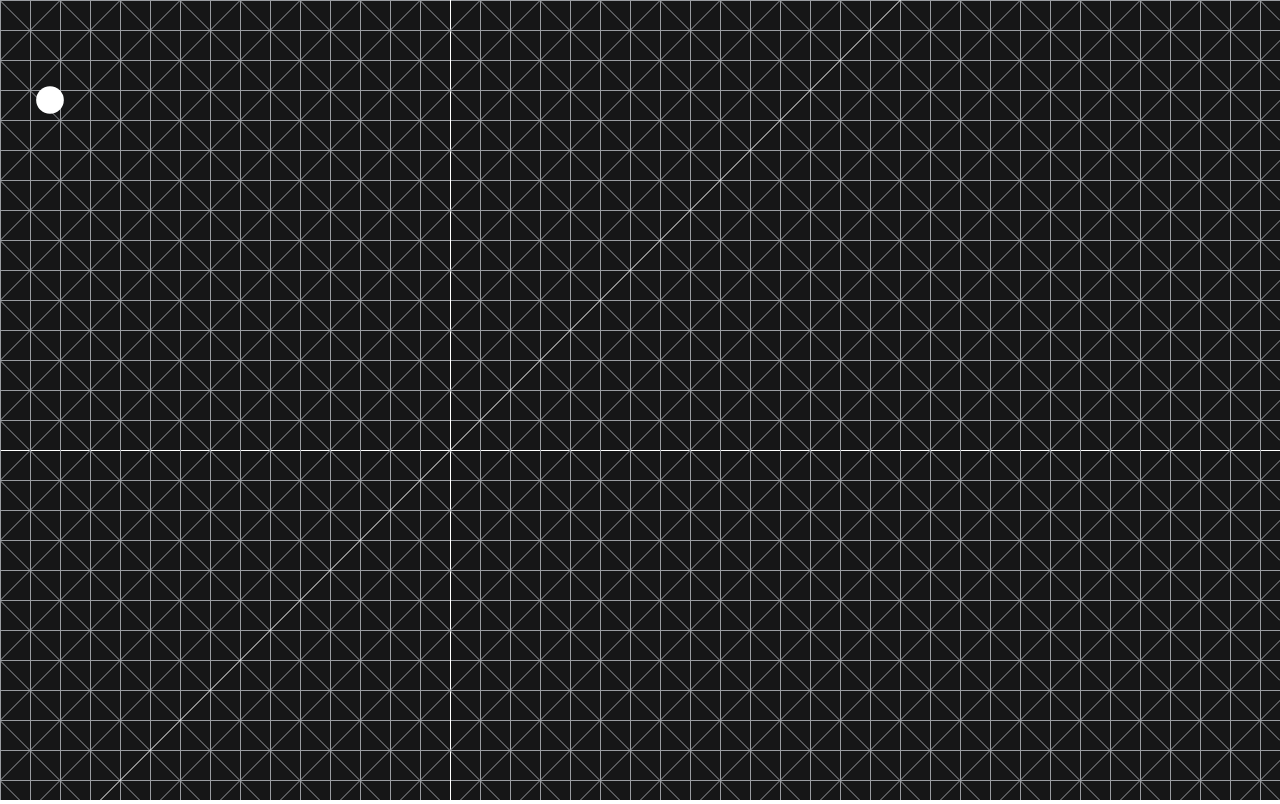
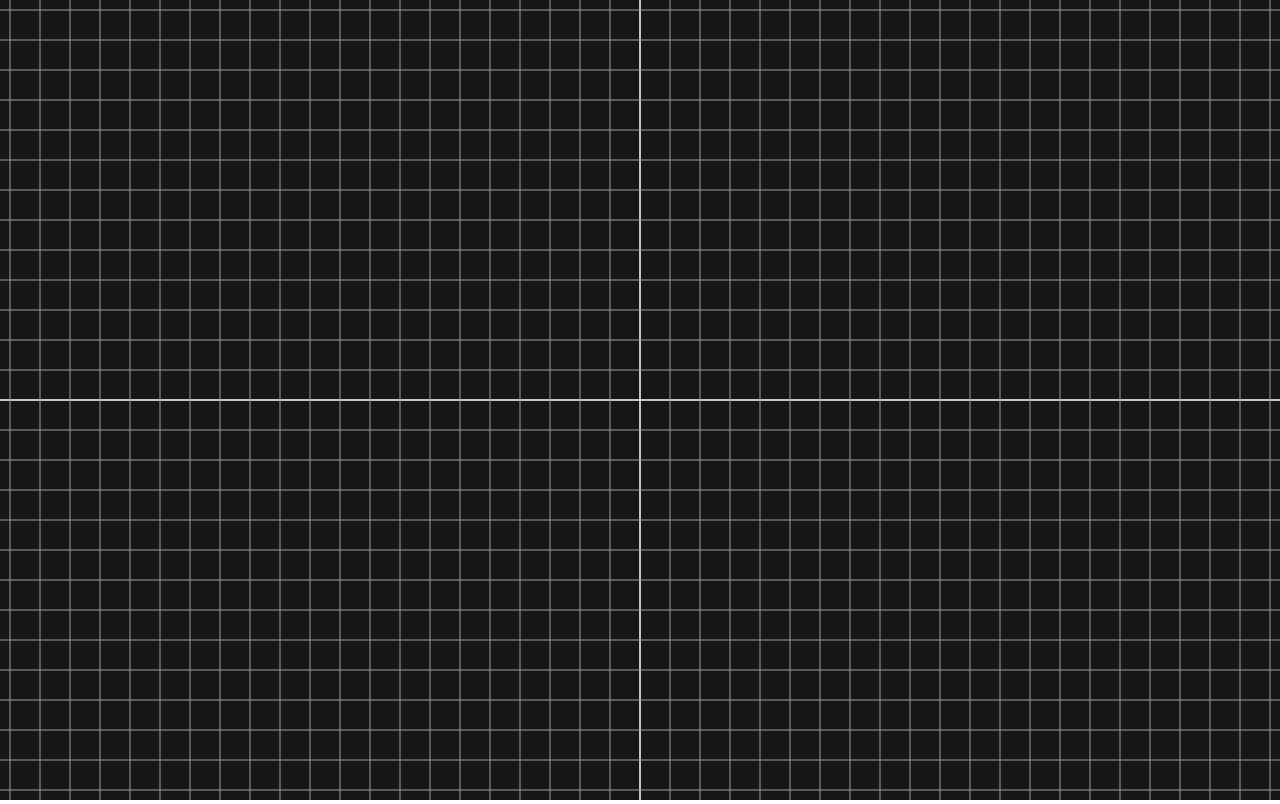
Before and after one commit to SimpsonThomas/maths-web, a React (Create React App) app: page / in a window 1280 px wide. Built offline with nearby package versions, Linux system fonts and the light colour scheme.

Commit message:
Simpler grid generation

```diff
--- a/src/Components/canvas.js
+++ b/src/Components/canvas.js
@@ -20,49 +20,29 @@ const Canvas = props => {
         ctx.fill()
     }
 
+    const drawLine = (ctx, start, end, colour) => {
+        ctx.beginPath()
+        ctx.strokeStyle = colour
+        ctx.moveTo(start.x, start.y)
+        ctx.lineTo(end.x, end.y)
+        ctx.stroke()
+    }
+
     const grid = (ctx) => {
-        ctx.fillStyle = 'black'
-
-        //ctx.drawRect(0,0)
         let gridSize = gridProps.size
-        var startX = gridProps.startX
-        let startY = gridProps.startY
-
-
         let width = ctx.canvas.width
         let height = ctx.canvas.height
 
-        let linesX = Math.floor(height/gridSize)
-        let linesY = Math.floor(width/gridSize)
+        for (let i=0; i*gridSize<=Math.max(height/2,width/2); i++) {
+            let colour = i==0 ? gridProps.majorAxColour : gridProps.minorAxColour
 
-        let X = {lines:linesX, startOther: startY, axis:'X'}
-        let Y = {lines:linesY, startOther: startX, axis:'Y'}
+            // x gridlines
+            drawLine(ctx, {x:-width/2,y:i*gridSize}, {x:width/2,y:i*gridSize}, colour)
+            drawLine(ctx, {x:-width/2,y:-i*gridSize}, {x:width/2,y:-i*gridSize}, colour)
 
-        for (const j in [X,Y]) {
-            let ax = [X,Y][j]
-            for (let i =-100; i<=100*ax.lines; i++){
-                ctx.beginPath()
-                ctx.lineWidth=1;
-
-                let start, end
-
-                if (ax.axis == 'X') {
-                    start ={x: 0, y: gridSize*i+0.5}
-                    end = {x:width, y:gridSize*i+0.5}
-                } else {
-                    start = {x:gridSize*i+0.5,y:0}
-                    end = {x:gridSize*i+0.5,y:height}
-                }
-
-                if (i== ax.startOther) {
-                    ctx.strokeStyle = gridProps.majorAxColour
-                }
-                else ctx.strokeStyle = gridProps.minorAxColour
-
-                ctx.moveTo(start.x, start.y)
-                ctx.lineTo(end.x, end.y)
-                ctx.stroke()
-            }
+            // y gridlines
+            drawLine(ctx, {y:-height/2,x:i*gridSize}, {y:height/2,x:i*gridSize}, colour)
+            drawLine(ctx, {y:-height/2,x:-i*gridSize}, {y:height/2,x:-i*gridSize}, colour)
         }
     }
 
@@ -130,14 +110,17 @@ const Canvas = props => {
         let animationFrameId
 
 
+        context.translate(canvas.width/2, canvas.height/2)
+
+
         const render = () => {
             frameCount++
-            context.clearRect(0,0,context.canvas.width,context.canvas.height)
+            context.clearRect(-canvas.width, -canvas.height,context.canvas.width,context.canvas.height)
             context.fillStyle = gridProps.backgroundColour
-            context.fillRect(0, 0, canvas.width+1, canvas.height+1)
+            context.fillRect(-canvas.width/2, -canvas.height/2, canvas.width, canvas.height)
             grid(context)
-            offSetGrid(context)
-            draw(context,frameCount)
+            //offSetGrid(context)
+            //draw(context,frameCount)
 
             animationFrameId = window.requestAnimationFrame(render)
         }
```
